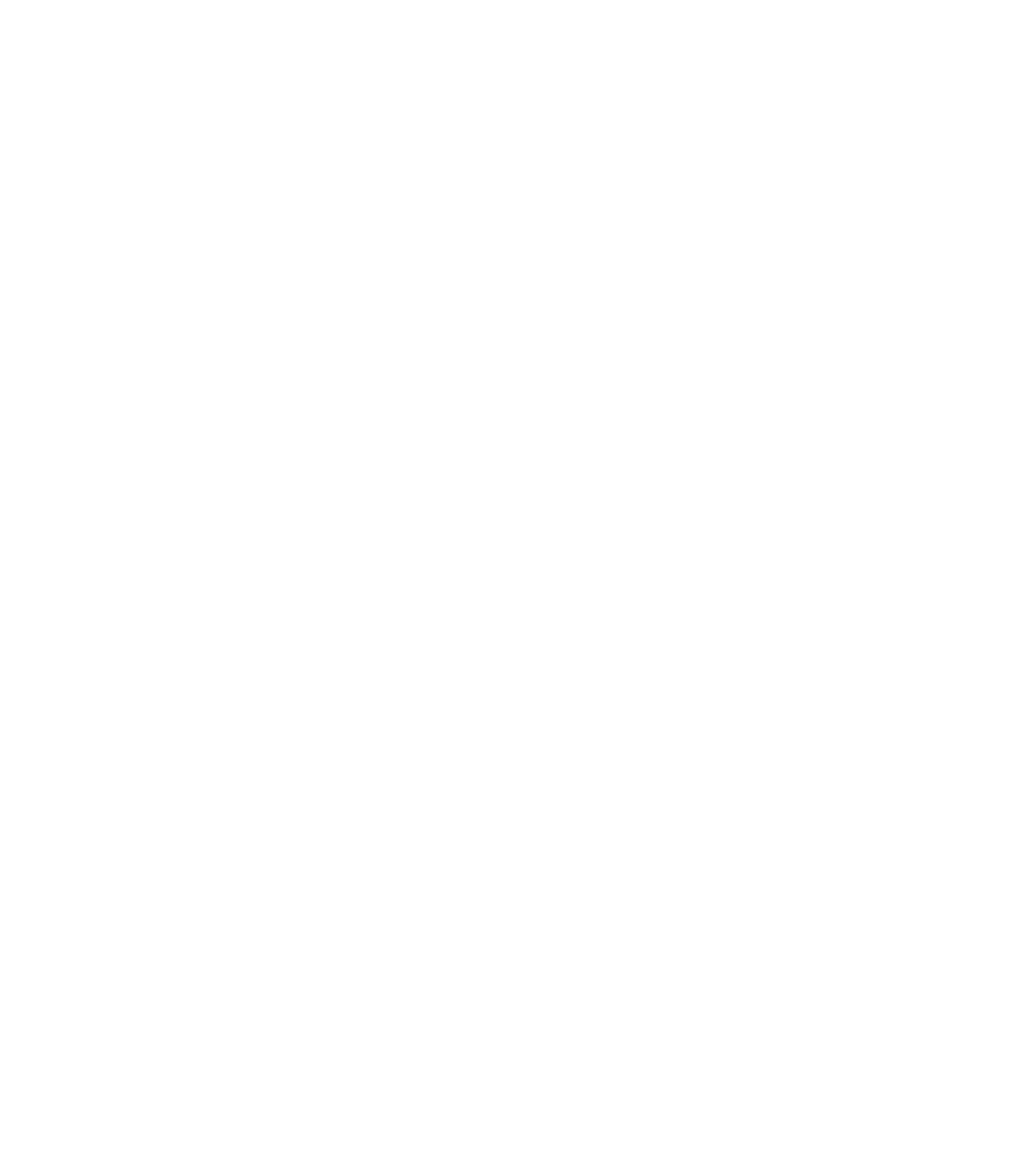
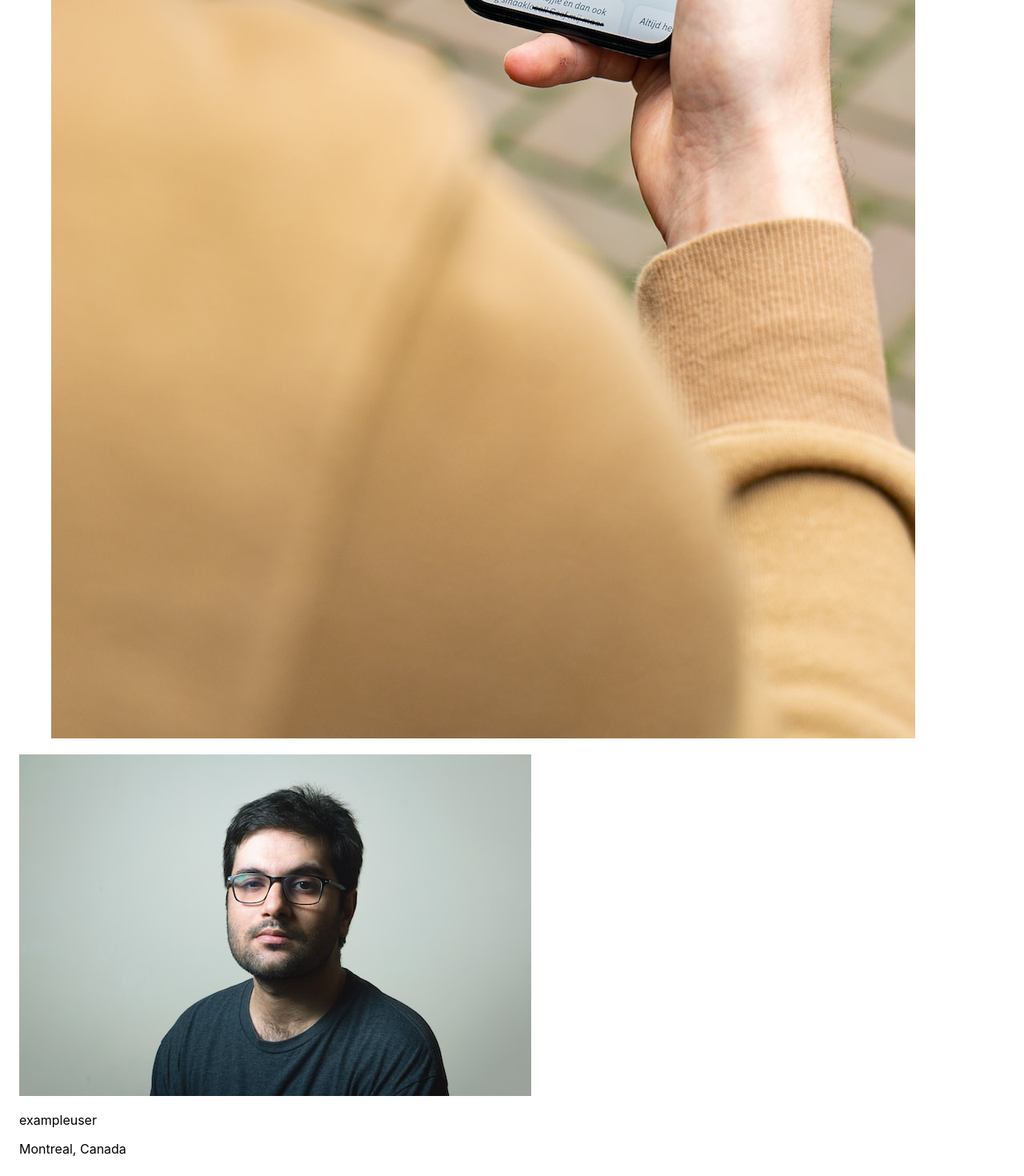
Before and after one commit to vikkisupurrbe/photolabs, a React (Vite) app in the folder frontend/: page / in a window 1280 px wide. Shown: the part 1022-2492 px from the top of the page at 80% size. Before the commit the page ends 800 px from the top, so only its background shows below. Built offline with nearby package versions, Linux system fonts and the light colour scheme; the HTML template or start-up script is replaced by a standard one.

Commit message:
Add component PhotoListItem

```diff
--- a/frontend/src/App.jsx
+++ b/frontend/src/App.jsx
@@ -1,11 +1,30 @@
+import React from 'react';
 import PhotoListItem from './components/PhotoListItem';
 import './App.scss';
+
+// Sample data
+const sampleDataForPhotoListItem = {
+  id: 1,
+  location: {
+    city: "Montreal",
+    country: "Canada",
+  },
+  urls: {
+    full: "/Image-1-Full.jpeg",
+    regular: "/Image-1-Regular.jpeg",
+  },
+  user: {
+    username: "exampleuser",
+    name: "Joe Example",
+    profile: "/profile-1.jpg",
+  },
+};
 
 // Note: Rendering a single component to build components in isolation
 const App = () => {
   return (
     <div className="App">
-      <PhotoListItem/>
+      <PhotoListItem {...sampleDataForPhotoListItem}/>
     </div>
   );
 };
--- a/frontend/src/components/PhotoListItem.jsx
+++ b/frontend/src/components/PhotoListItem.jsx
@@ -1,24 +1,23 @@
 import "../styles/PhotoListItem.scss";
 
-const sampleDataForPhotoListItem = {
-  id: 1,
-  location: {
-    city: "Montreal",
-    country: "Canada",
-  },
-  urls: {
-    full: "/Image-1-Full.jpeg",
-    regular: "/Image-1-Regular.jpeg",
-  },
-  user: {
-    username: "exampleuser",
-    name: "Joe Example",
-    profile: "/profile-1.jpg",
-  },
-};
+const PhotoListItem = (props) => {
+  /* Insert React */
+  // Pass in props
+  const {location, urls, user} = props;
+  console.log(props) // Debugging to ensure props are passed correctly
+  return(
+    <article className="photo-list-item">
+      <figure className="photo-list-item_image">
+        <img className="photo-list-item_photo" src={urls.regular} alt="Photo" />
+      </figure>
 
-const PhotoListItem = () => {
-  /* Insert React */
+      <section className="photo-list-item_photographer">
+        <img className="photo-list-item_profile-pic" src= {user.profile} alt="Profile picture" />
+        <p className="photo-list-item_username">{user.username}</p>
+        <p className="photo-list-item_location">{location.city}, {location.country}</p>
+      </section>
+    </article>
+  )
 };
 
 export default PhotoListItem;
```
Also changed, not shown: 1 other file (tests, documents, lock files or other folders).
